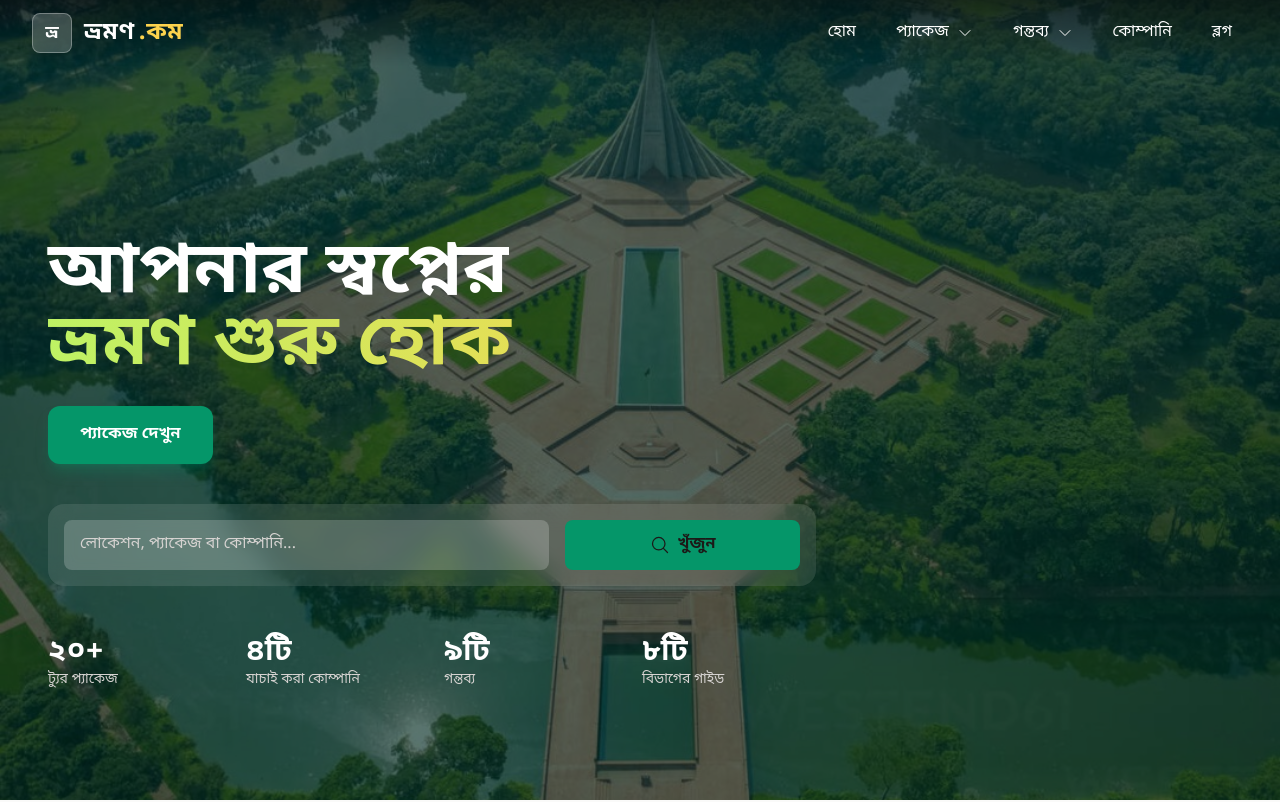
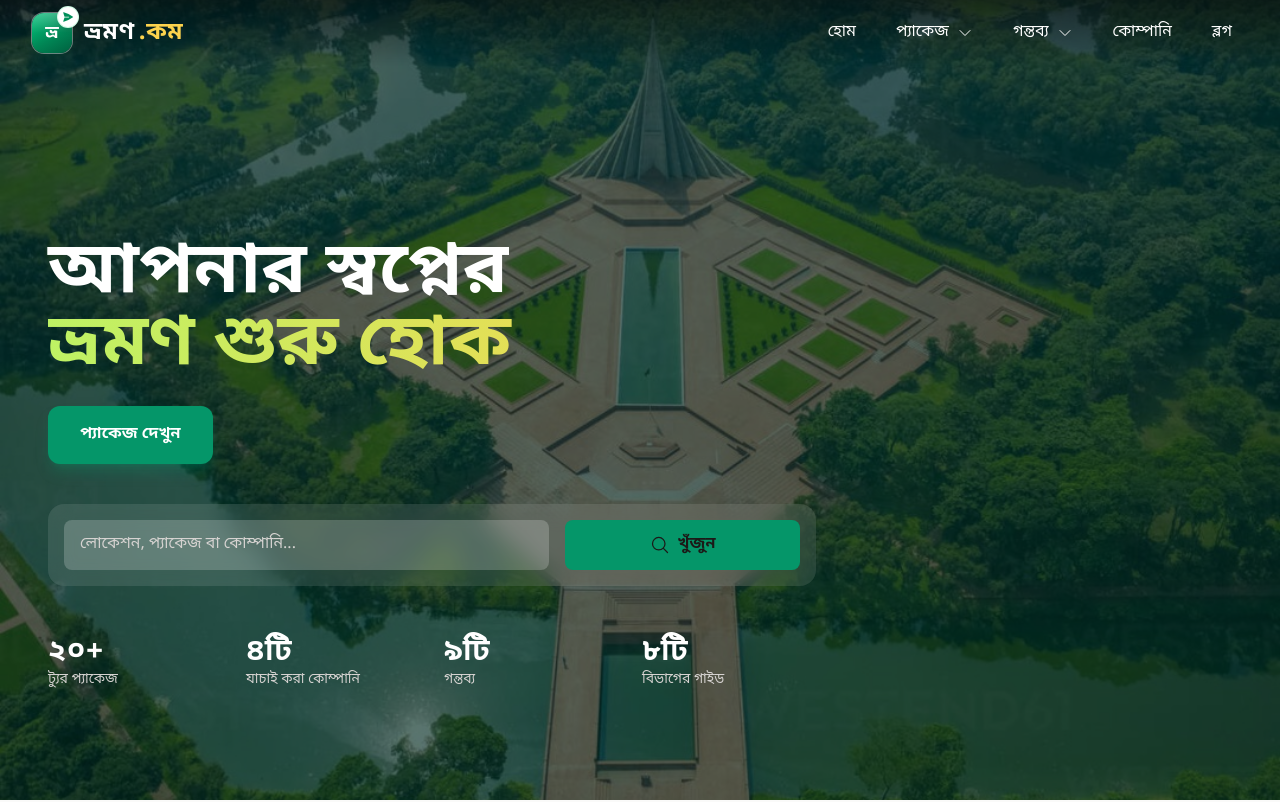
Before and after one commit to diu-shpranto/bhromondotcom, a React (Create React App) app: page / in a window 1280 px wide. Shown: the top 802 px of the page. Built offline with nearby package versions, Linux system fonts and the light colour scheme.

Commit message:
Design the logo mark: gradient tile, gloss, ring, plane badge

```diff
--- a/src/components/layout/Navbar.jsx
+++ b/src/components/layout/Navbar.jsx
@@ -12,7 +12,25 @@ import {
   BuildingOfficeIcon,
   NewspaperIcon
 } from '@heroicons/react/24/outline';
+import { PaperAirplaneIcon } from '@heroicons/react/24/solid';
 import clsx from 'clsx';
+
+// Designed brand mark — gradient tile, glossy top light, white ring,
+// and a small plane badge. Used in the navbar and the mobile drawer.
+const LogoMark = ({ className }) => (
+  <div
+    className={clsx(
+      "relative shrink-0 flex items-center justify-center bg-gradient-to-br from-[#00C078] via-[#008F5A] to-[#006B46] shadow-lg shadow-emerald-900/30 ring-1 ring-white/40",
+      className
+    )}
+  >
+    <span className="absolute inset-0 rounded-[inherit] bg-gradient-to-b from-white/25 via-transparent to-black/10" />
+    <span className="relative text-white font-bold text-lg leading-none">ভ্র</span>
+    <span className="absolute -top-1.5 -right-1.5 w-5 h-5 rounded-full bg-white flex items-center justify-center shadow-md ring-1 ring-emerald-100">
+      <PaperAirplaneIcon className="w-3 h-3 text-[#008F5A]" />
+    </span>
+  </div>
+);
 
 const Navbar = () => {
   const [isOpen, setIsOpen] = useState(false);
@@ -136,16 +154,9 @@ const Navbar = () => {
               <motion.div
                 whileHover={{ rotate: 360, scale: 1.1 }}
                 transition={{ duration: 0.5 }}
-                className={clsx(
-                  "w-10 h-10 rounded-lg flex items-center justify-center shadow-lg transition-all duration-300",
-                  scrolled || !isHome
-                    ? "bg-gradient-to-r from-emerald-600 to-emerald-800"
-                    : "bg-white/20 backdrop-blur-md border border-white/30"
-                )}
+                className="shrink-0"
               >
-                <span className="text-white font-bold text-lg group-hover:scale-110 transition-transform">
-                  ভ্র
-                </span>
+                <LogoMark className="w-10 h-10 rounded-xl" />
               </motion.div>
               <span
                 className={clsx(
@@ -284,9 +295,7 @@ const Navbar = () => {
                 <div className="absolute -left-8 -bottom-12 w-24 h-24 rounded-full bg-[#006B46]/50" />
                 <div className="relative flex items-center justify-between">
                   <div className="flex items-center gap-3">
-                    <div className="w-11 h-11 bg-white/20 backdrop-blur rounded-2xl flex items-center justify-center shadow-lg shadow-emerald-900/20">
-                      <span className="text-white font-bold text-lg">ভ্র</span>
-                    </div>
+                    <LogoMark className="w-11 h-11 rounded-2xl" />
                     <div>
                       <h2 className="text-lg font-bold leading-tight">ভ্রমণ.কম</h2>
                       <p className="text-xs text-[#D1F2E3]">আপনার ভ্রমণ সঙ্গী</p>
```
